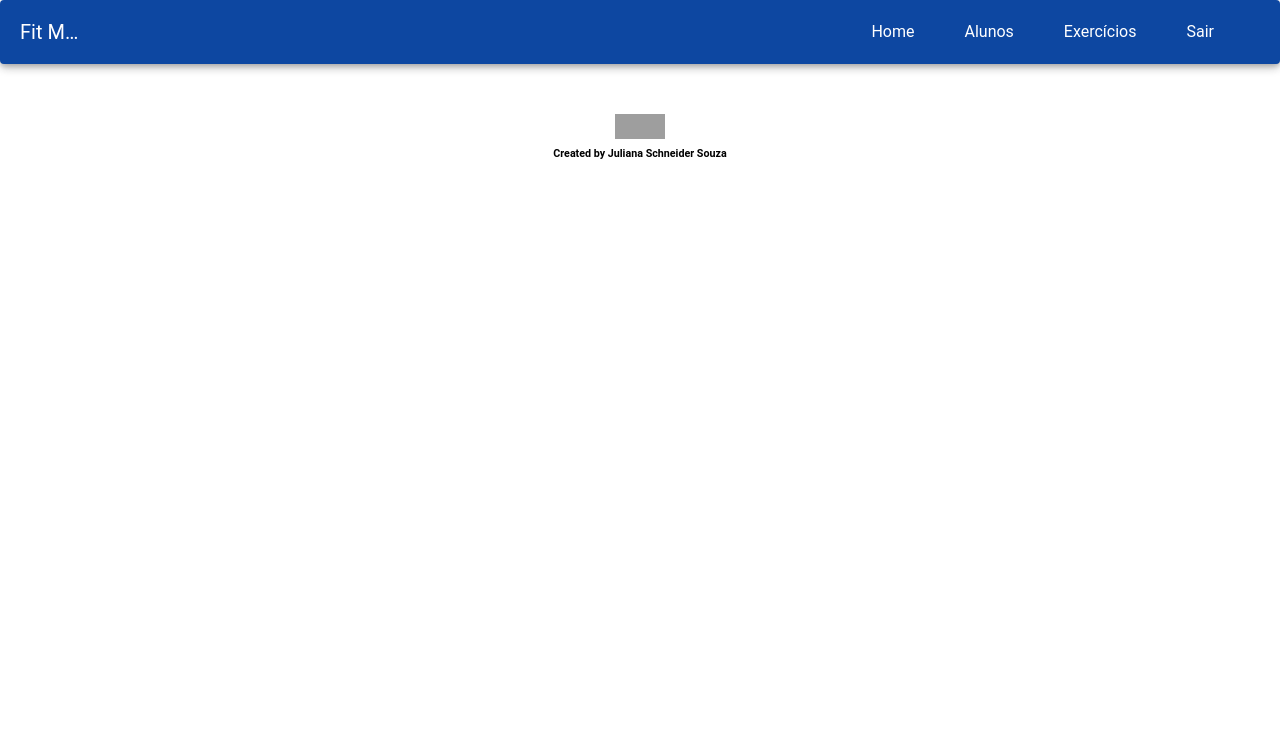
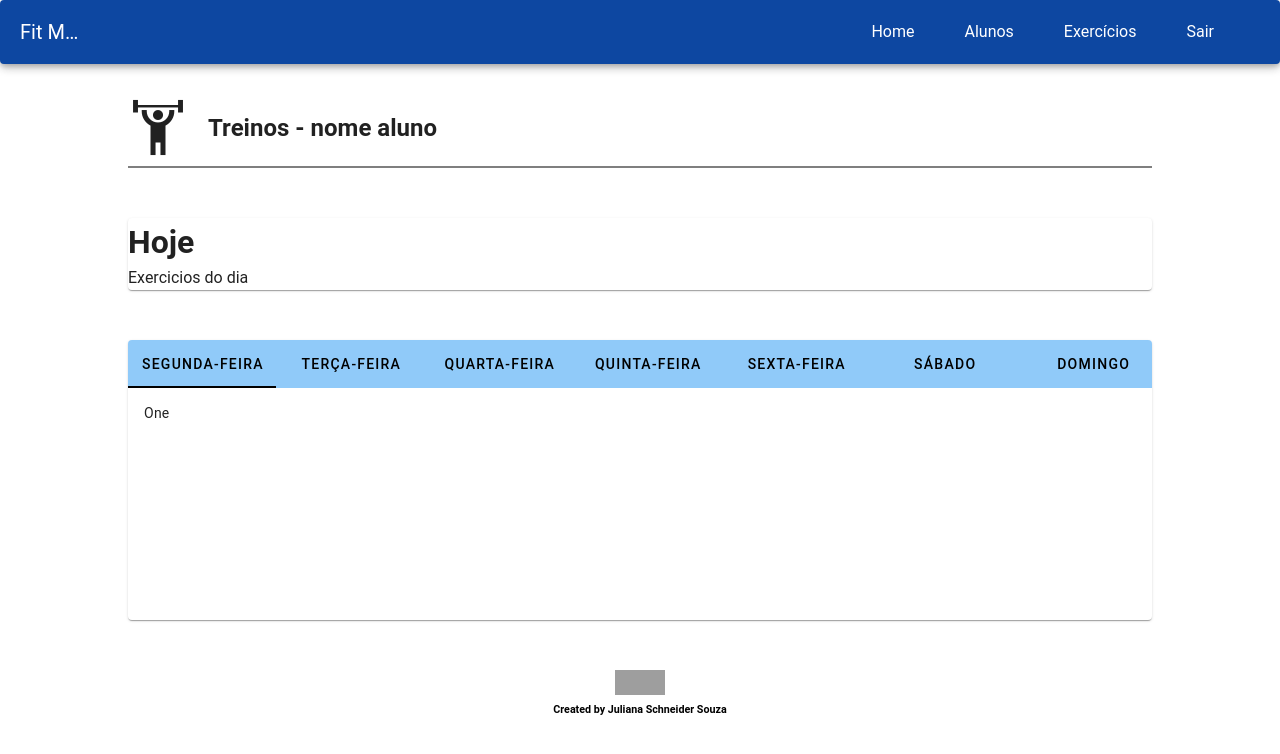
Before and after one commit to Jusouza182/Gym-Tech, a Vue app: page /treino/1 in a window 1280 px wide. Shown: the top 754 px of the page. Built offline with nearby package versions, Linux system fonts and the light colour scheme; grey boxes are pictures that could not be loaded.

Commit message:
feat: css tela 8

```diff
--- a/src/views/Treino/Vizualizacão/TreinoVizualizacao.vue
+++ b/src/views/Treino/Vizualizacão/TreinoVizualizacao.vue
@@ -1,3 +1,78 @@
 <template>
-    <div></div>
+
+    <v-card class="d-flex align-center elevation-0" style="margin: 2% 10%; margin-bottom: 0;">
+        <v-icon icon="mdi-weight-lifter" size="60"></v-icon>
+        <h2>Treinos - nome aluno</h2>
+    </v-card>
+    <v-divider :thickness="2" class="border-opacity-50" width="80%" style="margin: 0 auto;"></v-divider>
+    <v-card class="border-opacity-50" width="80%" style="margin: 50px auto;">
+        <h1> Hoje</h1>
+        <p> Exercicios do dia</p>
+    </v-card>
+
+
+    <v-card class="border-opacity-50" width="80%" style="margin: 0 auto;">
+    <v-tabs
+    v-model="tab"
+      bg-color="blue-lighten-3"
+
+    >
+      <v-tab style="width: 14.5%;" value="segunda">Segunda-Feira</v-tab>
+      <v-tab style="width: 14.5%;" value="terca">Terça-Feira</v-tab>
+      <v-tab style="width: 14.5%;" value="quarta">Quarta-Feira</v-tab>
+      <v-tab style="width: 14.5%;" value="quinta">Quinta-Feira</v-tab>
+      <v-tab style="width: 14.5%;" value="sexta">Sexta-Feira</v-tab>
+      <v-tab style="width: 14.5%;" value="sabado">Sábado</v-tab>
+      <v-tab style="width: 14.5%;" value="domingo">Domingo</v-tab>
+
+    </v-tabs>
+     <v-card-text>
+      <v-window v-model="tab" style="height: 200px;">
+        <v-window-item value="segunda">
+          One
+        </v-window-item>
+
+        <v-window-item value="terca">
+          Two
+        </v-window-item>
+
+        <v-window-item value="quarta">
+          Three
+        </v-window-item>
+
+        <v-window-item value="quinta">
+          Three
+        </v-window-item>
+
+        <v-window-item value="sexta">
+          Three
+        </v-window-item>
+
+        <v-window-item value="sabado">
+          Three
+        </v-window-item>
+
+        <v-window-item value="domingo">
+          Three
+        </v-window-item>
+      </v-window>
+    </v-card-text>
+  </v-card>
 </template>
+<script>
+  export default {
+    data: () => ({
+      tab: null,
+      treinos: [],
+      treinosSeg: [],
+      treinosTer: [],
+      treinosQua: [],
+      treinosQui: [],
+      treinosSex: [],
+      treinosSab: [],
+      treinosDom: [],
+
+    }),
+
+  }
+</script>
```
